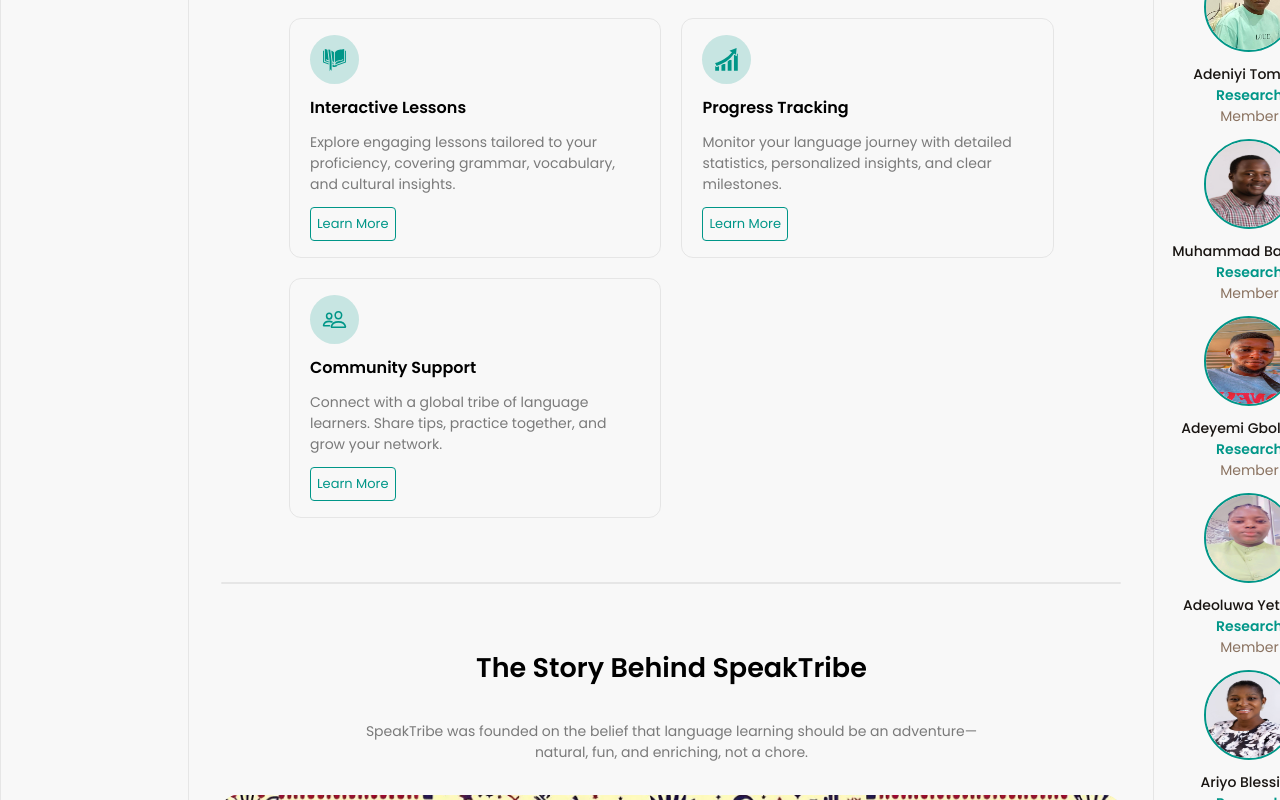
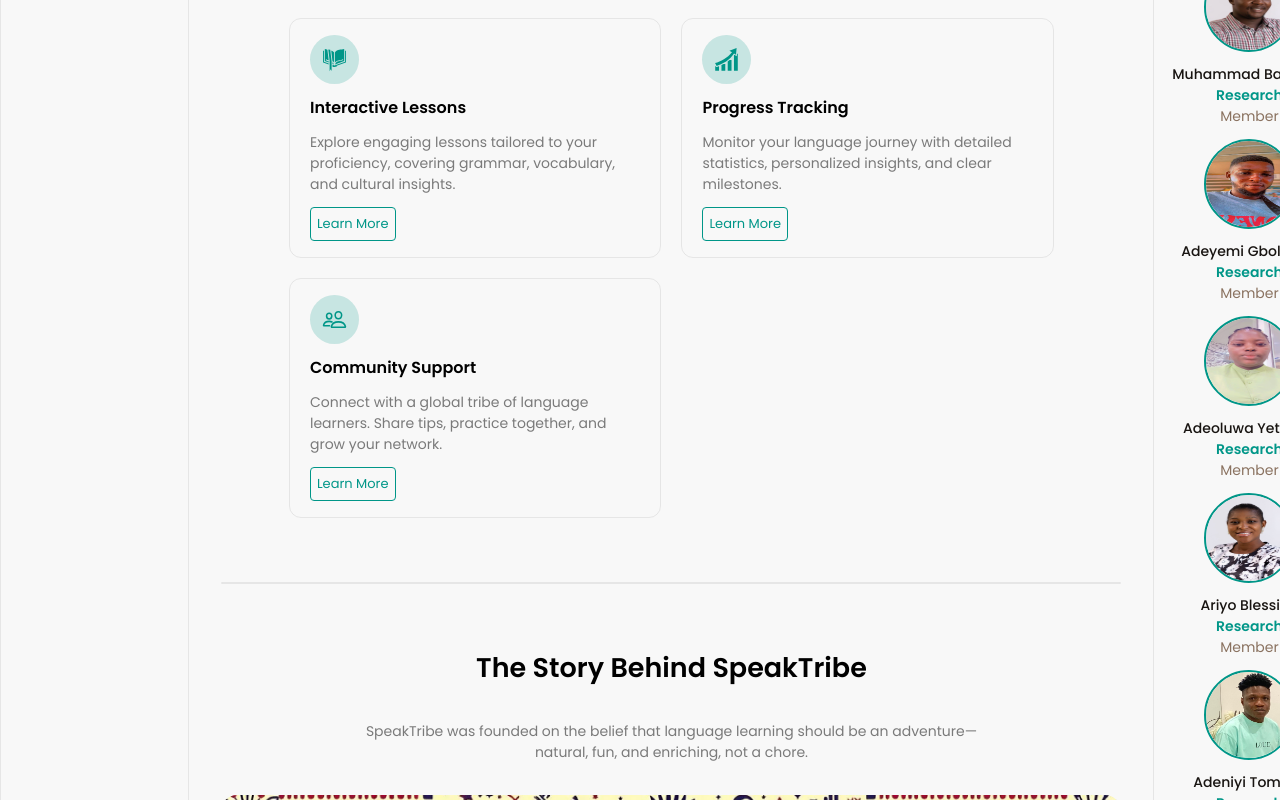
Before and after one commit to SpeakTribe-2-0/speaktribe-frontend, a React (Vite) app: page /about in a window 1280 px wide. Shown: the part 1120-1920 px from the top of the page. Built offline with nearby package versions, Linux system fonts and the light colour scheme.

Commit message:
about page

```diff
--- a/src/pages/site/About.jsx
+++ b/src/pages/site/About.jsx
@@ -1,7 +1,6 @@
 import SideBar from '../../components/SideBar'
 import selection from '../../assets/Selection.png'
 import selection2 from '../../assets/Selection (1).png'
-import team from '../../assets/team/user.png'
 import { IoMicOutline } from "react-icons/io5";
 import { GiBookmarklet } from "react-icons/gi";
 import { GiProgression } from "react-icons/gi";
@@ -19,18 +18,19 @@
 import john from '../../assets/team/john.jpg'
 import blessing from '../../assets/team/blessing.jpg'
 import mira from '../../assets/team/mira.jpg'
+import Hameedah from '../../assets/team/hameedah.jpg'
 const About = () => {
   const groupMembers = [
     { name: 'Ahmed Suleiman', position: 'Team-Leader', work: 'Full-Stack', image: ahmed },
-    { name: 'Hameedah Lawal', position: 'Ass-Team-Leader', work: 'Frontend', image: team },
+    { name: 'Hameedah Lawal', position: 'Ass-Team-Leader', work: 'Frontend', image: Hameedah },
     { name: 'Blessing Gbadamosi', position: 'Member', work: 'Frontend', image: blessing },
     { name: 'Michael John', position: 'Member', work: 'Frontend / Tester', image: john },
     { name: 'Barakat Akodu', position: 'Member', work: 'Product Manager', image: bigbaby },
-    { name: 'Adeniyi Tomiwa', position: 'Member', work: 'Research', image: Tomiwa },
     { name: 'Muhammad Barkindo', position: 'Member', work: 'Research', image: muhammed },
     { name: 'Adeyemi Gbolahan', position: 'Member', work: 'Research', image: adex },
     { name: 'Adeoluwa Yetunde', position: 'Member', work: 'Research', image: olori },
     { name: 'Ariyo Blessing', position: 'Member', work: 'Research', image: ariyo },
+    { name: 'Adeniyi Tomiwa', position: 'Member', work: 'Research', image: Tomiwa },
     { name: 'Yaramola Blessing', position: 'Member', work: 'Research', image: mira},
   ]
 
```
Also changed, not shown: src/assets/team/hameedah.jpg (added).
